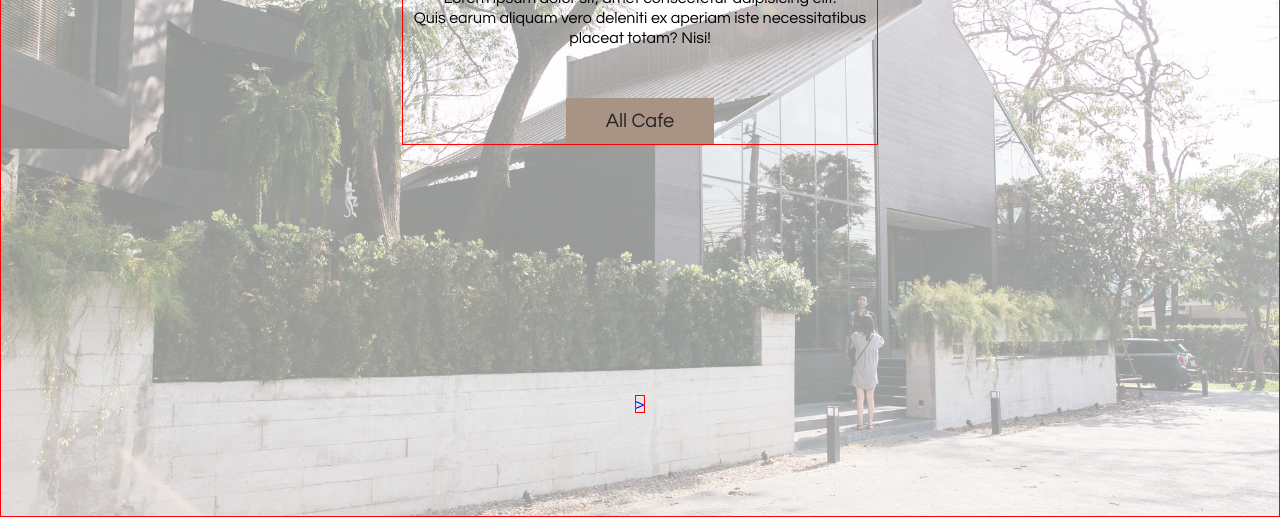
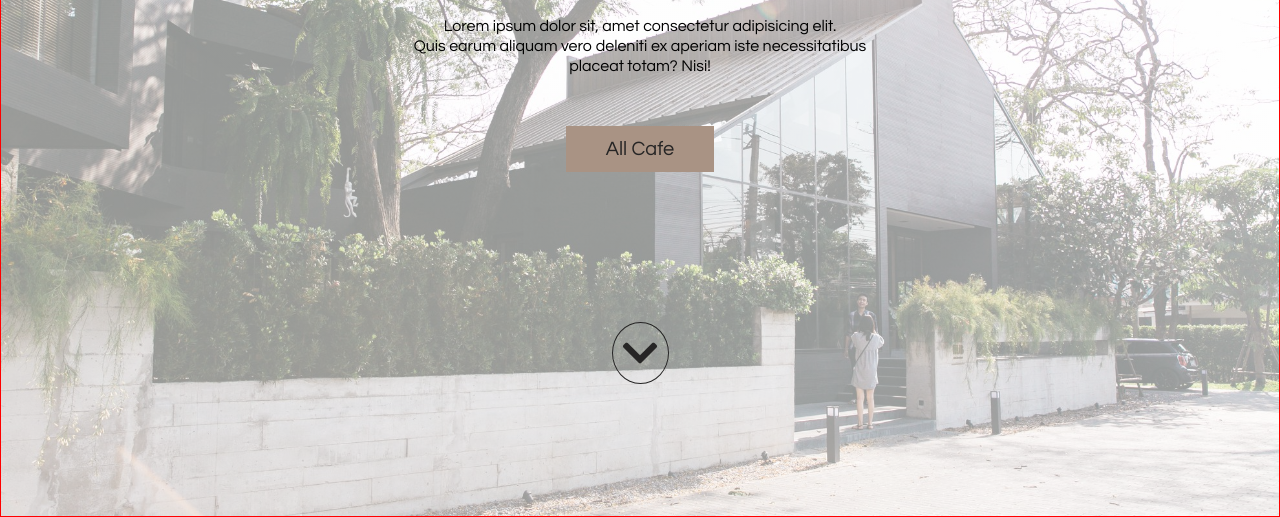
Before and after one commit to Antsar87/cafe, a website: page index.html in a window 1280 px wide. Shown: the part 283-800 px from the top of the page. Drawn offline with Linux system fonts and the light colour scheme.

Commit message:
Finished Header

```diff
--- a/css/style.css
+++ b/css/style.css
@@ -23,10 +23,16 @@ a {
 .button {
   padding: 1.5rem 4rem;
   font-size: 2rem; }
-
+  .button-down {
+    padding: 1rem;
+    border-radius: 50%;
+    font-size: 4rem; }
   .button-brown {
     color: #262525;
     background: #a99384; }
+  .button-black-line {
+    color: #262525;
+    border: 1px solid; }
 
 .header {
   z-index: 10;
@@ -46,10 +52,8 @@ a {
     width: 100%;
     z-index: -1; }
     .header__content--box--center {
-      margin-bottom: 25rem;
+      margin-bottom: 15rem;
       margin-top: 10rem; }
-    .header__content--box {
-      border: 1px solid red; }
     .header__content--box h2 {
       font-size: 5rem; }
     .header__content--box p {
--- a/index.html
+++ b/index.html
@@ -10,6 +10,12 @@
     <link
       href="https://fonts.googleapis.com/css2?family=Questrial&display=swap"
       rel="stylesheet"
+    />
+    <link
+      rel="stylesheet"
+      href="https://use.fontawesome.com/releases/v5.15.4/css/all.css"
+      integrity="sha384-DyZ88mC6Up2uqS4h/KRgHuoeGwBcD4Ng9SiP4dIRy0EXTlnuz47vAwmeGwVChigm"
+      crossorigin="anonymous"
     />
     <title>Document</title>
   </head>
@@ -35,7 +41,11 @@
           </p>
           <a href="#" class="button button-brown"> All Cafe</a>
         </div>
-        <div class="header__content--box"><a href="#">></a></div>
+        <div class="header__content--box">
+          <a href="#"
+            ><i class="fas fa-chevron-down button-down button-black-line"></i
+          ></a>
+        </div>
       </main>
     </header>
   </body>
```
Lines whose indentation alone changed are shown as unchanged.
